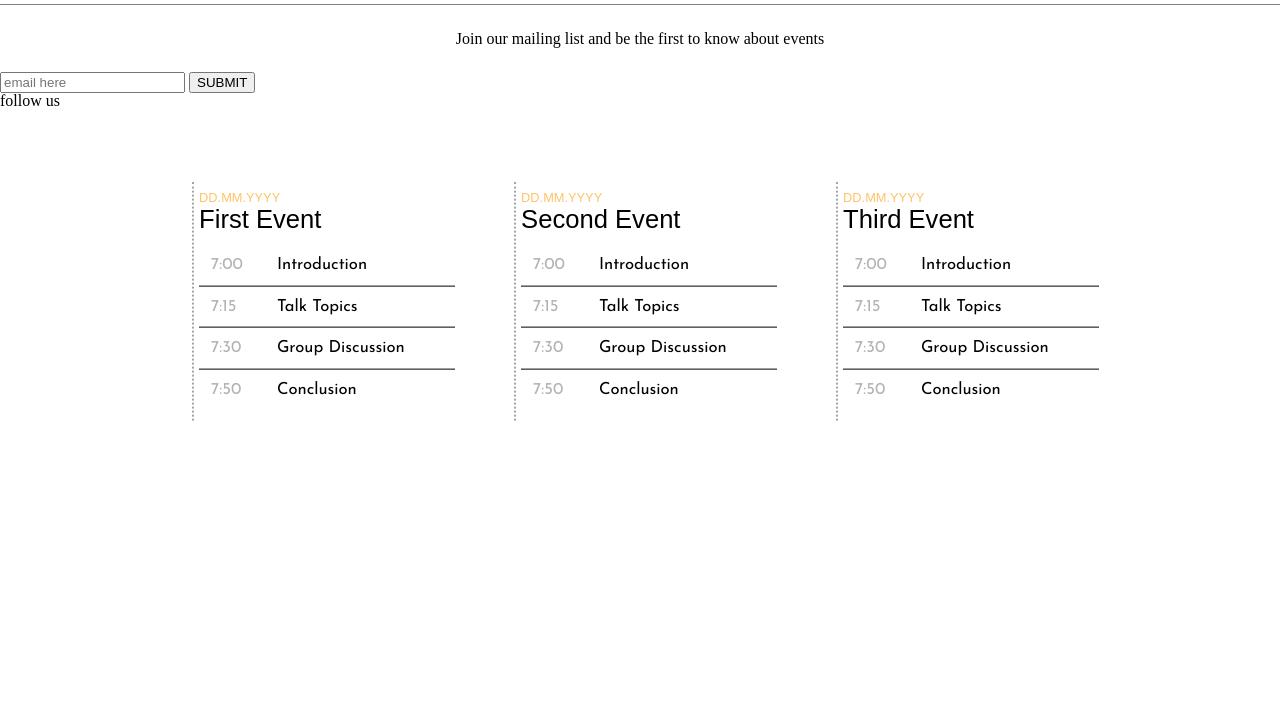
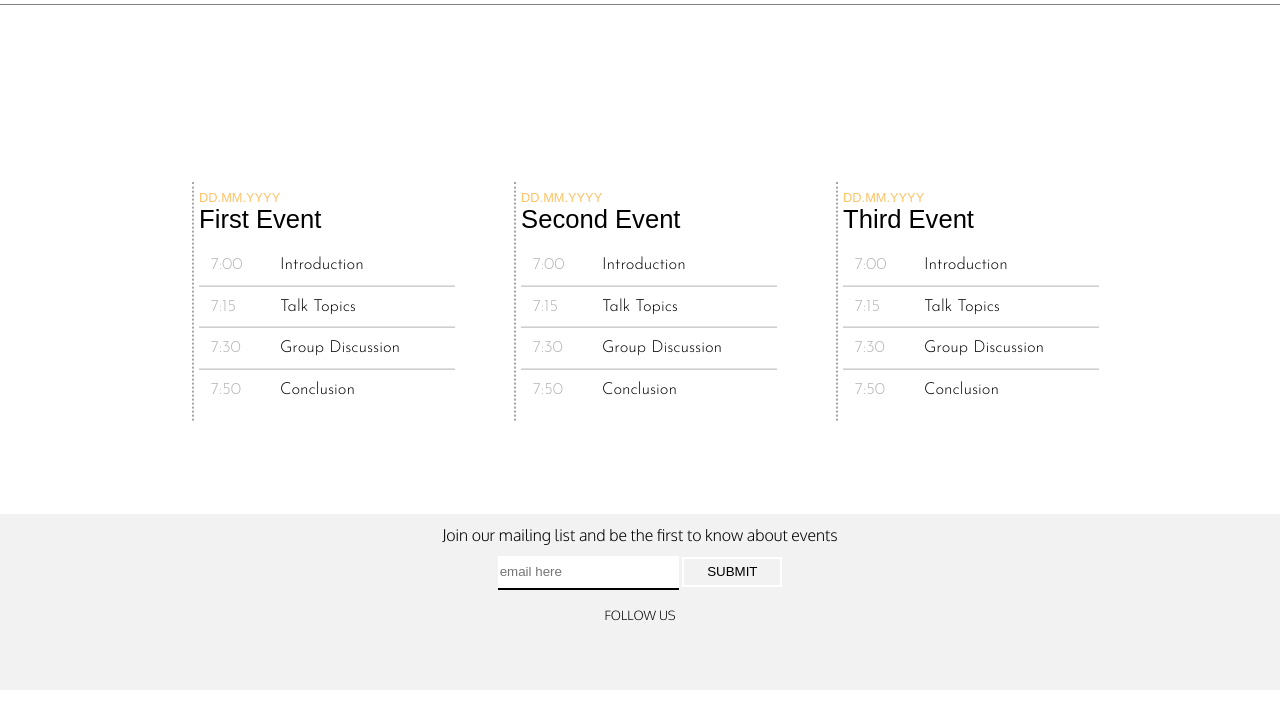
Before and after one commit to goldenspeakersclub/goldenspeakersclub.github.io, a plain HTML site: page index.html in a window 1280 px wide. Shown: the part 110-835 px from the top of the page. Drawn offline with Linux system fonts and the light colour scheme.

Commit message:
Add files via upload

```diff
--- a/stylesheets/main.css
+++ b/stylesheets/main.css
@@ -142,12 +142,12 @@ html {
 
 /* links */
 
-.top-half a {
+a {
     color: black;
     text-decoration: none;
 }
 
-.top-half a:hover {
+a:hover {
     text-decoration: underline;
 }
 
@@ -178,7 +178,7 @@ html {
     padding-right: 2.5%;
 }
 
-ul {
+.nav {
     margin-top: 4%;
     list-style: none;
     text-align: center;
@@ -193,9 +193,9 @@ ul {
     text-transform: uppercase;
     letter-spacing: 1.5px;
     list-style: none;
+    margin: 0 1%;
     display: inline-block;
     vertical-align: bottom;
-    margin: 0 1%;
 }
 
 
@@ -265,9 +265,9 @@ ul {
 }
 
 tr {
-    border-bottom: 0.05px solid;
+    border-bottom: #b3b3b3 0.1em solid;
     font-family: 'Josefin Sans', sans-serif;
-    font-weight: 500;
+    font-weight: 300;
     font-size: 1.3vw;
 }
 
@@ -292,7 +292,7 @@ tr:last-child {
 }
 
 
-/* clearfix for bottomg half */
+/* clearfix for bottom half */
 
 .bot-half:after {
     content: " ";
@@ -301,14 +301,56 @@ tr:last-child {
     clear: both;
 }
 
-.email {
-    height: 15%;
-    margin: 2% 5% 2% 5%;
+
+/* footer */
+
+.footer {
     text-align: center;
+    position: fixed;
+    left: 0;
+    right: 0;
+    bottom: 0;
+    height: 22%;
+    background-color: #f2f2f2;
 }
 
-.social {
-    height: 15%;
-    margin: 2% 5% 2% 5%;
-    text-align: center;
+.email {
+    font-family: 'Oxygen', sans-serif;
+    font-weight: 100;
+    margin-top: 1%;
 }
+
+.email-enter {
+    font-family: 'Oxygen', sans-serif;
+    font-weight: 100;
+    margin-top: 1%;
+}
+
+button {
+    width: 100px;
+    height: 30px;
+    border: white 2px solid;
+    background-color: #f2f2f2;
+}
+
+input {
+    border: none;
+    border-bottom: black 2px solid;
+    height: 30px;
+}
+
+input:focus {
+    outline: none;
+}
+
+.follow-us {
+    font-family: 'Oxygen', sans-serif;
+    font-size: 1vw;
+    font-weight: 100;
+    text-transform: uppercase;
+    margin-top: 1.5%;
+}
+
+.footer .icons {
+    margin-top: 3vh
+}
```
